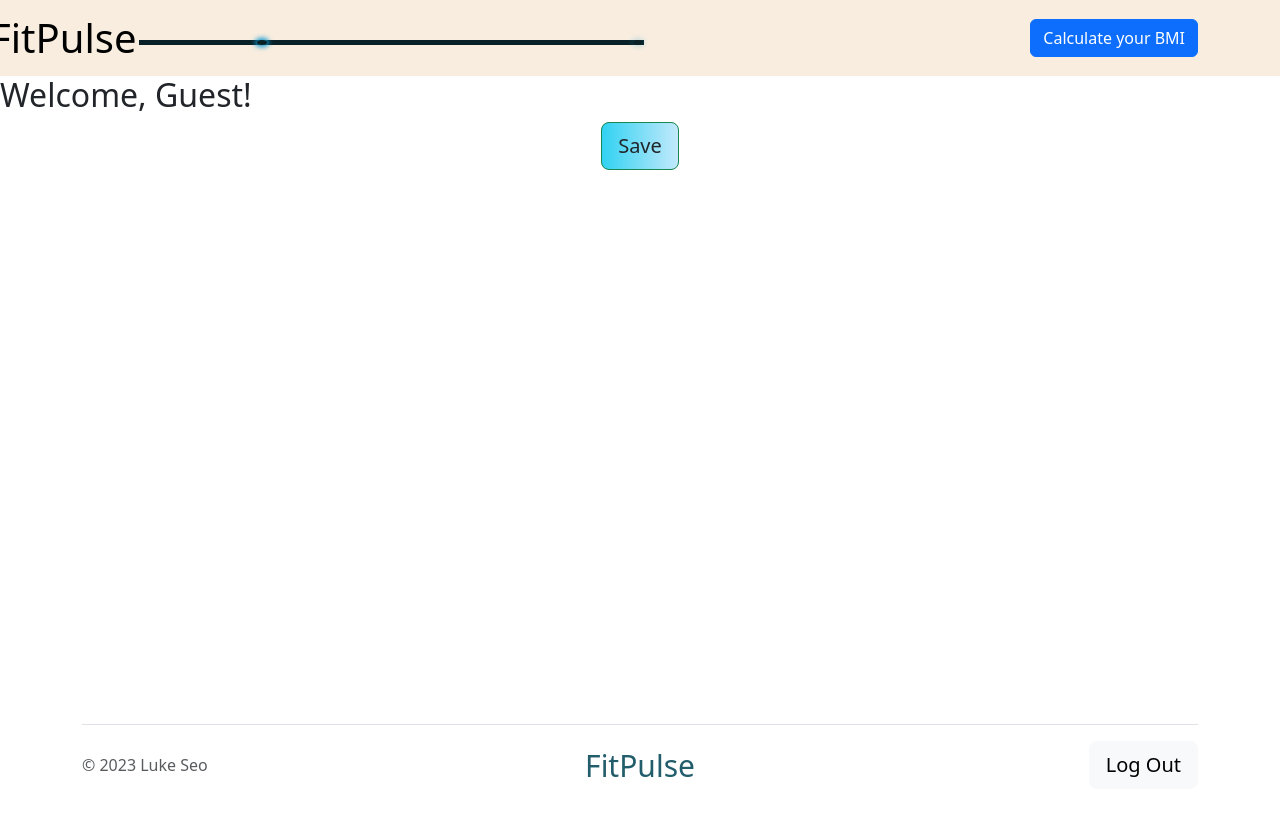
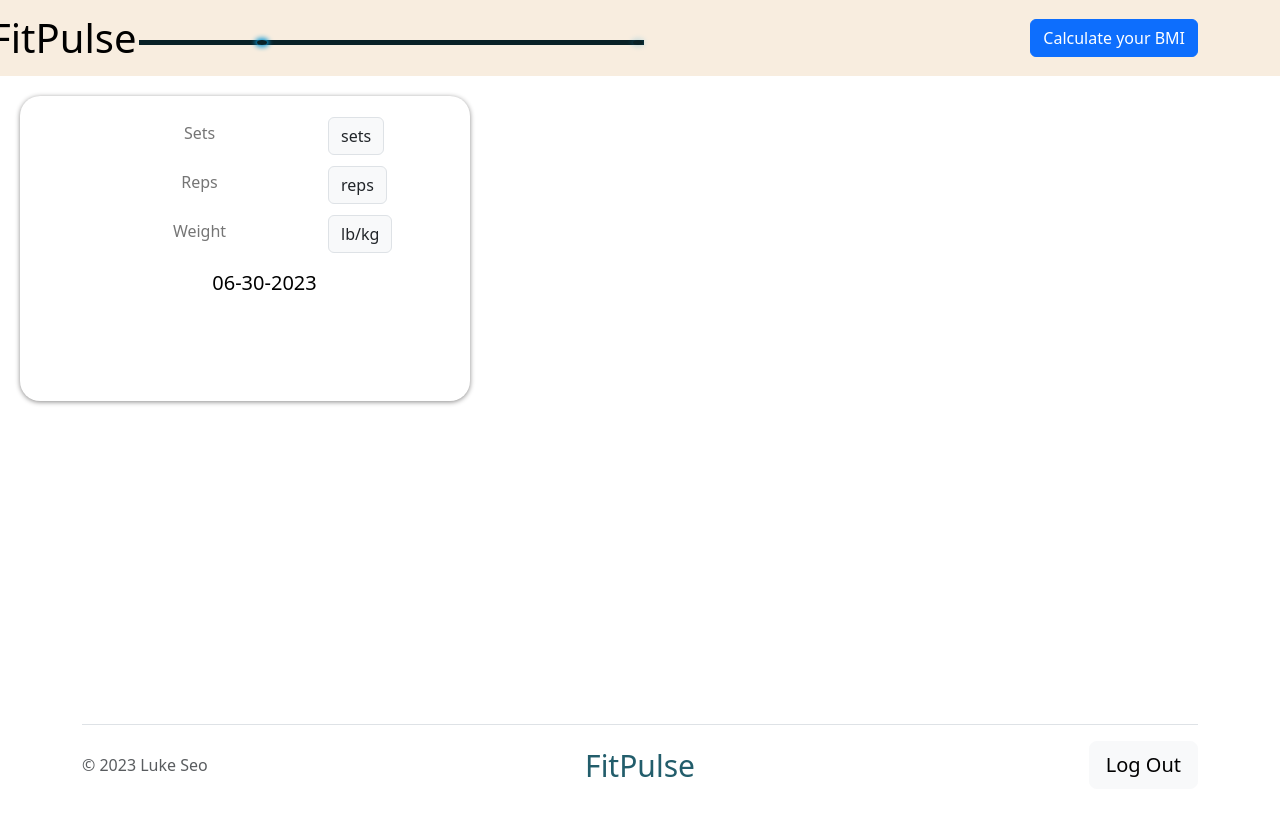
Before and after one commit to seoluke7203/FitPulse, a React (Create React App) app: page /main in a window 1280 px wide. Shown: the top 816 px of the page. Built offline with nearby package versions, Linux system fonts and the light colour scheme.

Commit message:
Added Note features

```diff
--- a/package.json
+++ b/package.json
@@ -3,9 +3,14 @@
   "version": "0.1.0",
   "private": true,
   "dependencies": {
+    "@emotion/react": "^11.11.1",
+    "@emotion/styled": "^11.11.0",
     "@fortawesome/free-brands-svg-icons": "^6.4.0",
     "@fortawesome/free-solid-svg-icons": "^6.4.0",
     "@fortawesome/react-fontawesome": "^0.2.0",
+    "@material-ui/core": "^4.12.4",
+    "@material-ui/icons": "^4.11.3",
+    "@mui/material": "^5.13.6",
     "@testing-library/jest-dom": "^5.16.5",
     "@testing-library/react": "^13.4.0",
     "@testing-library/user-event": "^13.5.0",
@@ -29,6 +34,7 @@
     "react": "^18.2.0",
     "react-bootstrap": "^2.8.0",
     "react-chartjs-2": "^5.2.0",
+    "react-datepicker": "^4.15.0",
     "react-dom": "^18.2.0",
     "react-horizontal-stacked-bar-chart": "^8.15.2",
     "react-router-dom": "^6.14.0",
--- /dev/null
+++ b/src/components/CreateArea.jsx
@@ -0,0 +1,123 @@
+import React, { useState } from 'react';
+import AddIcon from "@material-ui/icons/Add";
+import Fab from "@material-ui/core/Fab";
+import Zoom from '@material-ui/core/Zoom';
+import './datepicker.css';
+import './note.css';
+import "react-datepicker/dist/react-datepicker.css"; // css import
+import "./createarea.css";
+import DatePicker from "react-datepicker";
+
+
+function CreateArea(props) {
+    const [isExpanded, setExpanded] = useState(false);
+    const [startDate, setStartDate] = useState(new Date());
+
+    const [note, setNote] = useState({
+        title: "",
+        content: "",
+        sets: "",
+        reps: "",
+        weight: "",
+        date: "",
+    });
+
+    function handleChange(event) {
+        const { name, value } = event.target;
+
+        setNote(prevNote => {
+            return {
+                ...prevNote,
+                [name]: value,
+            };
+        });
+    };
+
+    function expand() {
+        setExpanded(true);
+    }
+
+    function submitNote(event) {
+        props.onAdd(note);
+        setNote({
+            title: "",
+            content: "",
+            sets: "",
+            reps: "",
+            weight: "",
+            date: "",
+        });
+        event.preventDefault();
+    }
+
+    return (
+        <div>
+            <form className='create-note'>
+                {isExpanded && (
+                    <input
+                        className='Title'
+                        name="title"
+                        onChange={handleChange}
+                        value={note.title}
+                        placeholder="Title" />
+                )}
+
+                <div class="input-group">
+                    <textarea
+                        name="sets"
+                        onClick={expand}
+                        onChange={handleChange}
+                        value={note.sets}
+                        placeholder="Sets"
+                        rows={isExpanded ? 1 : 1}
+                    />
+                    <div class="input-group-append">
+                        <span class="input-group-text"> sets </span>
+                    </div>
+                </div>
+
+                <div class="input-group">
+
+                    <textarea
+                        name="reps"
+                        onClick={expand}
+                        onChange={handleChange}
+                        value={note.reps}
+                        placeholder="Reps"
+                        rows={isExpanded ? 1 : 1}
+                    />
+
+                    <div class="input-group-append">
+                        <span class="input-group-text"> reps </span>
+                    </div>
+                </div>
+
+
+                <div class="input-group">
+
+                    <textarea
+                        name="weight"
+                        onClick={expand}
+                        onChange={handleChange}
+                        value={note.weight}
+                        placeholder="Weight"
+                        rows={isExpanded ? 1 : 1}
+                    />
+                    <div class="input-group-append">
+                        <span class="input-group-text"> lb/kg </span>
+                    </div>
+                </div>
+
+                <div style={{marginLeft:"100px", fontSize:"20px"}}>
+                    <DatePicker showPopperArrow={false} selected={startDate} dateFormat="MM-dd-yyyy"onChange={(date) => setStartDate(date)} />
+                </div>
+
+                <Zoom in={isExpanded}>
+                    <button className="btnSubmit"style={{width:"400px", textAlign: "center", margin:"20px"}}onClick={submitNote}>Submit</button>
+                </Zoom>
+            </form>
+        </div>
+    )
+}
+
+export default CreateArea;
--- a/src/components/Main.jsx
+++ b/src/components/Main.jsx
@@ -2,6 +2,8 @@ import React, { useState, useEffect } from 'react';
 import Footer from "./partials/Footer";
 import Header from "./partials/Header";
 import "./main.css";
+import CreateArea from './CreateArea';
+import Note from './Note';
 
 function Main() {
 
@@ -14,26 +16,63 @@ function Main() {
     const email = query.get('email');
     console.log(fName, lName);
 
+    const [notes, setNotes] = useState([]);
+
+    function addNote(newNote) {
+        setNotes(prevNotes => {
+            return [...prevNotes, newNote];
+        });
+    }
+
+    function deleteNote(id) {
+        setNotes(prevNotes => {
+            return prevNotes.filter((noteItem, index) => {
+                return index !== id;
+            });
+        });
+    }
 
     return (
 
-        <div>
+        <div id="tmp">
             {/* Welcome, {fName} {lName}!! */}
             <Header />
+            <div id="wrapper">
+
             <div className="content-wrapper">
-            <h2>Welcome, {fName}!</h2>
-                <form method="POST">
+                <CreateArea onAdd={addNote} />
+                {notes.map((noteItem, index) => {
+                    return (
+                        <Note
+                            key={index}
+                            id={index}
+                            title={noteItem.title}
+                            content={noteItem.content}
+                            sets={noteItem.sets}
+                            reps={noteItem.reps}
+                            weight={noteItem.weight}
+                            date={noteItem.date}
+                            onDelete={deleteNote}
+                        />
+                    );
+                })}
+
+
+                    {/* <h2>Welcome, {fName}!</h2> */}
+                    {/* <form method="POST">
                     <input type="hidden" name="id" value={email}></input>
 
                     <div class="d-flex justify-content-center align-items-center card-body">
                         <button type="submit" id="btn-register"
                             class="btn btn-success btn-block btn-lg gradient-custom-4 text-body w-30">Save</button>
                     </div>
-                </form>
+                </form> */}
 
 
+
+                </div>
+                <Footer />
             </div>
-            <Footer />
         </div>
     )
 }
--- /dev/null
+++ b/src/components/Note.jsx
@@ -0,0 +1,22 @@
+import React from "react";
+import DeleteIcon from "@material-ui/icons/Delete";
+import "./note.css";
+
+function Note(props) {
+  function handleClick() {
+    props.onDelete(props.id);
+  }
+
+  return (
+    <div className="note">
+      <h1>{props.title}</h1>
+      <p>{props.sets}</p>
+      <p>{props.reps}</p>
+      <p>{props.weight}</p>
+      <p>{props.date}</p>
+      <button onClick={handleClick}><DeleteIcon/></button>
+    </div>
+  );
+}
+
+export default Note;
--- /dev/null
+++ b/src/components/createarea.css
@@ -0,0 +1,35 @@
+
+
+.create-note {
+    display: flex;
+    flex-wrap: wrap;
+  }
+
+  .input-group {
+    display: flex;
+    align-items: center;
+    width: 100%;
+  }
+
+  .textarea {
+    flex-grow: 1;
+    resize: none;
+  }
+
+  .input-group-append {
+    display: flex;
+    align-items: center;
+    margin-left: 10px;
+  }
+
+  .create-note .btnSubmit {
+    background-color: skyblue;
+    font-size: 18px;
+    box-shadow: 0 5px 3px rgba(0, 0, 0, 0.3);
+    border-radius: 10px;
+  }
+
+  .create-note .Title {
+    font-size: 20px;
+    margin-left: 50px;
+  }
--- /dev/null
+++ b/src/components/datepicker.css
@@ -0,0 +1,21 @@
+.react-datepicker {
+    font-size: 1.1rem !important;
+    margin-left: -45px;
+
+  }
+
+  .react-datepicker__current-month {
+    font-size: 1.2rem !important;
+  }
+
+  .react-datepicker__header {
+    padding-top: 3px !important;
+  }
+
+  .react-datepicker__navigation {
+    top: 5px !important;
+  }
+
+  .react-datepicker__day-name, .react-datepicker__day {
+    margin: 0.5rem !important;
+  }
--- a/src/components/main.css
+++ b/src/components/main.css
@@ -1,7 +1,13 @@
+.wrapper {
+  background-color: aqua;
+}
+
 .content-wrapper {
-    flex: 1;
+    flex: 2;
     display: flex;
-    flex-direction: column;
+    flex-direction: row;
+    flex-wrap: wrap;
+    order:5;
     min-height: 78vh;
     background-color: white;
   }
--- /dev/null
+++ b/src/components/note.css
@@ -0,0 +1,80 @@
+
+
+.note {
+    background: #fff;
+    border-radius: 7px;
+    box-shadow: 0 2px 5px #ccc;
+    padding: 10px;
+    width: 300px;
+    height: 360px;
+    margin: 16px;
+    float: left;
+  }
+  .note h1 {
+    font-size: 1.1em;
+    margin-bottom: 6px;
+  }
+  .note p {
+    font-size: 1.1em;
+    margin-bottom: 10px;
+    white-space: pre-wrap;
+    word-wrap: break-word;
+  }
+
+  .note button {
+    position: relative;
+    float: right;
+    margin-right: 10px;
+    color: black;
+    border: none;
+    width: 36px;
+    height: 36px;
+    cursor: pointer;
+    outline: none;
+  }
+
+
+
+  form.create-note {
+    position: relative;
+    width: 450px;
+    margin: 20px;
+    background: #fff;
+    padding: 15px;
+    border-radius: 20px;
+    box-shadow: 0 1px 5px rgb(138, 137, 137);
+  }
+
+
+
+  form.create-note input,
+  form.create-note textarea {
+
+    width: 70%;
+    border: none;
+    vertical-align: middle;
+    padding: 15px;
+    padding-top:10px;
+    padding-left: 50px;
+    outline: none;
+    font-size: 1.em;
+    font-family: inherit;
+    text-align: center;
+    resize: none;
+  }
+
+
+  form.create-note hello {
+    position: absolute;
+    right: 18px;
+    bottom: -18px;
+    background: none;
+    color: #fff;
+    border: none;
+    border-radius: 50%;
+    width: 36px;
+    height: 36px;
+    box-shadow: 0 1px 3px rgba(0, 0, 0, 0.3);
+    cursor: pointer;
+    outline: none;
+  }
```
Also changed, not shown: 1 other file (tests, documents, lock files or other folders).
